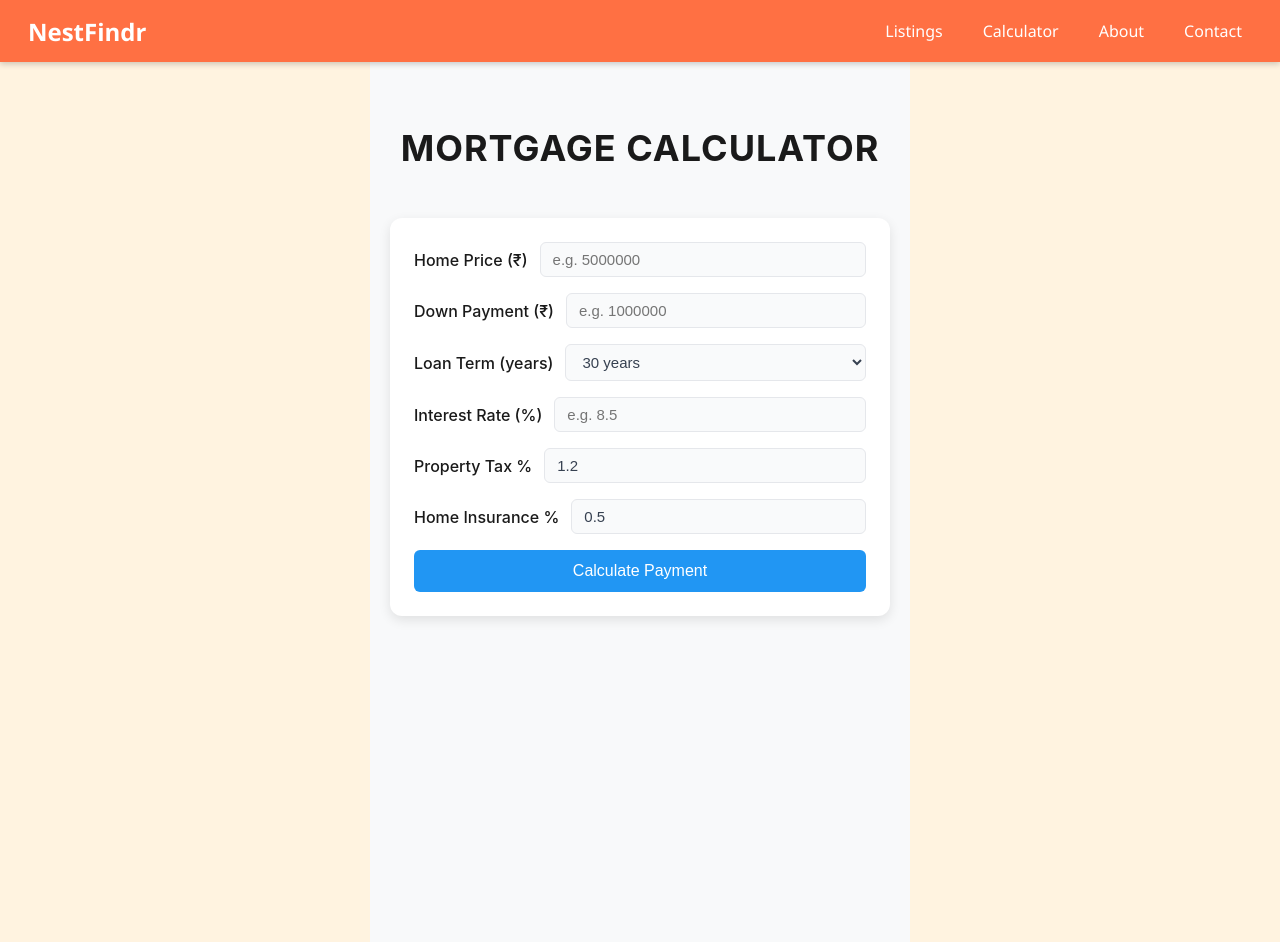
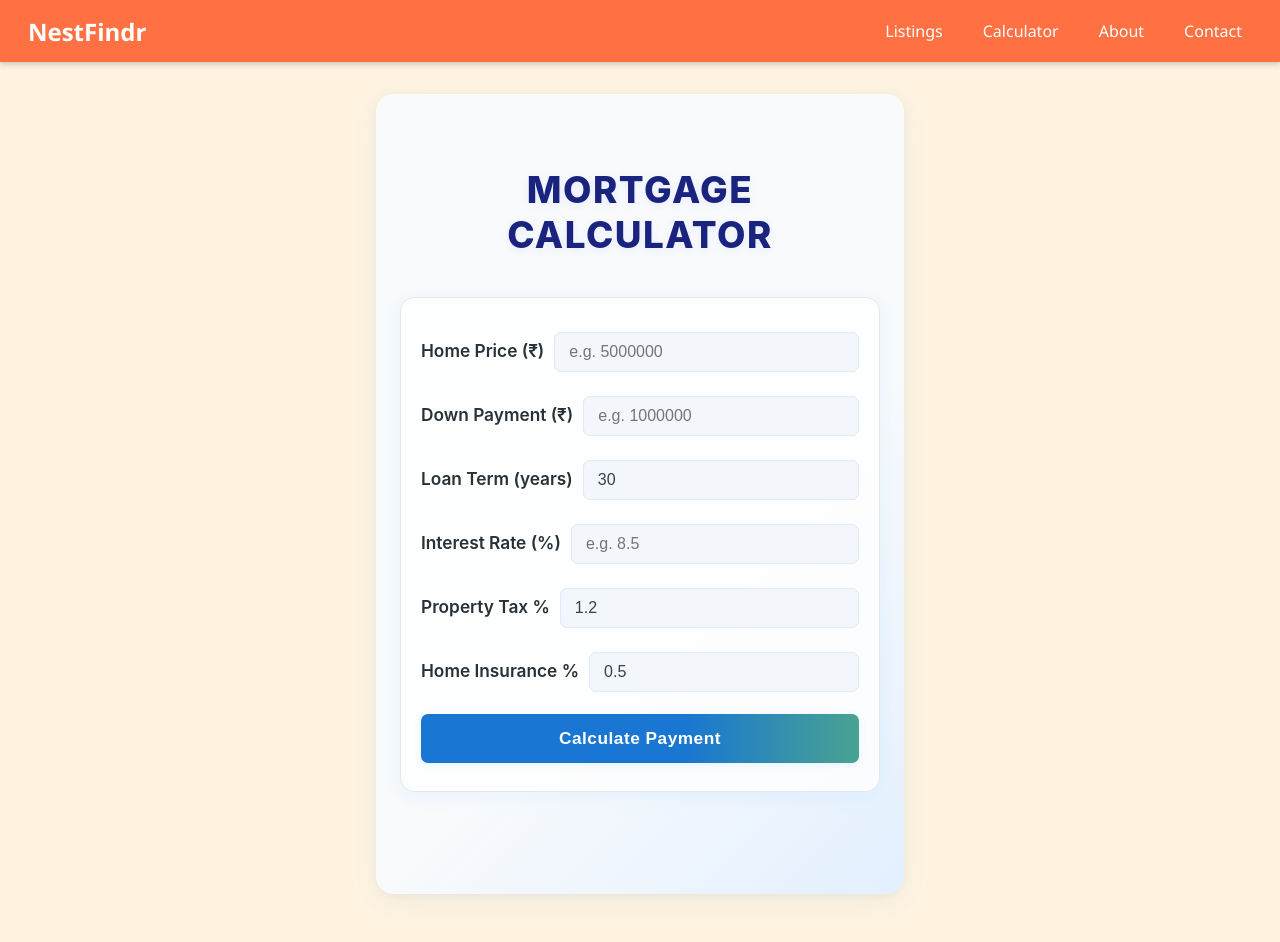
Before and after one commit to r0c0y/NestFindr, a React (Vite) app: page /calculator in a window 1280 px wide. Built offline with nearby package versions, Linux system fonts and the light colour scheme.

Commit message:
make pagination better and changes in mortrage calculator and it's css

```diff
--- a/src/pages/Calculator.jsx
+++ b/src/pages/Calculator.jsx
@@ -10,21 +10,59 @@ const Calculator = () => {
   const [insurance, updateInsurance] = useState('0.5');
   const [result, updateResult] = useState(null);
 
+  const showAlert = (msg) => {
+    window.alert(msg);
+  };
+
   const calculateMortgage = () => {
-    if (!homePrice || !downPayment || !interestRate) {
+    // Convert all to numbers
+    const price = Number(homePrice);
+    const payment = Number(downPayment);
+    const termYears = Number(loanTerm);
+    const rate = Number(interestRate);
+    const tax = Number(propertyTax);
+    const ins = Number(insurance);
+
+    // Validation
+    if (
+      !price || !payment || !termYears || !rate ||
+      isNaN(price) || isNaN(payment) || isNaN(termYears) || isNaN(rate) ||
+      price <= 0 || payment < 0 || termYears <= 0 || rate <= 0
+    ) {
+      showAlert('Please enter valid positive numbers for all required fields.');
+      return;
+    }
+    if (payment > price) {
+      showAlert('Down payment cannot be greater than home price.');
+      return;
+    }
+    if (tax < 0 || ins < 0) {
+      showAlert('Property tax and insurance cannot be negative.');
+      return;
+    }
+    if (price - payment <= 0) {
+      showAlert('Loan amount must be greater than zero.');
+      return;
+    }
+    if (termYears > 100) {
+      showAlert('Loan term is too long. Please enter a realistic value.');
       return;
     }
 
-    const price = Number(homePrice);
-    const payment = Number(downPayment);
-    const term = Number(loanTerm) * 12;
-    const rate = Number(interestRate) / 100 / 12;
-    const taxRate = Number(propertyTax) / 100 / 12;
-    const insuranceRate = Number(insurance) / 100 / 12;
+    const term = termYears * 12;
+    const monthlyRate = rate / 100 / 12;
+    const taxRate = tax / 100 / 12;
+    const insuranceRate = ins / 100 / 12;
+    const loanAmount = price - payment;
 
-    const loanAmount = price - payment;
-    const monthlyPrincipalAndInterest =
-      (loanAmount * rate * (1 + rate) ** term) / ((1 + rate) ** term - 1);
+    let monthlyPrincipalAndInterest = 0;
+    if (monthlyRate === 0) {
+      monthlyPrincipalAndInterest = loanAmount / term;
+    } else {
+      monthlyPrincipalAndInterest =
+        (loanAmount * monthlyRate * (1 + monthlyRate) ** term) /
+        ((1 + monthlyRate) ** term - 1);
+    }
     const monthlyTax = price * taxRate;
     const monthlyInsurance = price * insuranceRate;
 
@@ -49,37 +87,72 @@ const Calculator = () => {
       <div className="calculator-form">
         <div className="form-group">
           <label>Home Price (₹)
-            <input type="number" value={homePrice} onChange={(e) => updateHomePrice(e.target.value)} placeholder="e.g. 5000000"/>
+            <input
+              type="number"
+              min="0"
+              value={homePrice}
+              onChange={(e) => updateHomePrice(e.target.value)}
+              placeholder="e.g. 5000000"
+            />
           </label>
         </div>
         <div className="form-group">
           <label>Down Payment (₹)
-            <input type="number" value={downPayment} onChange={(e) => updateDownPayment(e.target.value)} placeholder="e.g. 1000000"/>
+            <input
+              type="number"
+              min="0"
+              value={downPayment}
+              onChange={(e) => updateDownPayment(e.target.value)}
+              placeholder="e.g. 1000000"
+            />
           </label>
         </div>
         <div className="form-group">
           <label>Loan Term (years)
-            <select value={loanTerm} onChange={(e) => updateLoanTerm(e.target.value)}>
-              <option value="30">30 years</option>
-              <option value="20">20 years</option>
-              <option value="15">15 years</option>
-              <option value="10">10 years</option>
-            </select>
+            <input
+              type="number"
+              min="1"
+              max="100"
+              value={loanTerm}
+              onChange={(e) => updateLoanTerm(e.target.value)}
+              placeholder="e.g. 20"
+            />
           </label>
         </div>
         <div className="form-group">
           <label>Interest Rate (%)
-            <input type="number" value={interestRate} onChange={(e) => updateInterestRate(e.target.value)} placeholder="e.g. 8.5" step="0.1"/>
+            <input
+              type="number"
+              min="0"
+              step="0.01"
+              value={interestRate}
+              onChange={(e) => updateInterestRate(e.target.value)}
+              placeholder="e.g. 8.5"
+            />
           </label>
         </div>
         <div className="form-group">
           <label>Property Tax %
-            <input type="number" value={propertyTax} onChange={(e) => updatePropertyTax(e.target.value)} placeholder="e.g. 1.2" step="0.1"/>
+            <input
+              type="number"
+              min="0"
+              step="0.01"
+              value={propertyTax}
+              onChange={(e) => updatePropertyTax(e.target.value)}
+              placeholder="e.g. 1.2"
+            />
           </label>
         </div>
         <div className="form-group">
           <label>Home Insurance %
-            <input type="number" value={insurance} onChange={(e) => updateInsurance(e.target.value)} step="0.1" placeholder="e.g. 0.5"/>
+            <input
+              type="number"
+              min="0"
+              step="0.01"
+              value={insurance}
+              onChange={(e) => updateInsurance(e.target.value)}
+              placeholder="e.g. 0.5"
+            />
           </label>
         </div>
         <button className="calculate-button" onClick={handleSubmit}>
--- a/src/styles/Calculator.css
+++ b/src/styles/Calculator.css
@@ -1,117 +1,129 @@
 .calculator-container {
-  max-width: 500px;
-  margin: 0 auto;
-  padding: 40px 20px;
-  background: #f8f9fa;
-  min-height: 100vh;
+  max-width: 480px;
+  margin: 32px auto;
+  padding: 48px 24px 32px 24px;
+  background: linear-gradient(135deg, #f8fafc 60%, #e3f0ff 100%);
+  min-height: 90vh;
+  border-radius: 18px;
+  box-shadow: 0 8px 32px rgba(33, 150, 243, 0.08), 0 1.5px 8px rgba(0,0,0,0.04);
   font-family: 'Inter', -apple-system, BlinkMacSystemFont, 'Segoe UI', Roboto, sans-serif;
 }
 
 .calculator-title {
-  font-size: 36px;
-  font-weight: 700;
-  color: #1a1a1a;
+  font-size: 2.3rem;
+  font-weight: 800;
+  color: #1a237e;
   text-align: center;
-  margin-bottom: 48px;
+  margin-bottom: 40px;
   text-transform: uppercase;
-  letter-spacing: 1px;
+  letter-spacing: 1.5px;
+  text-shadow: 0 2px 8px rgba(33, 72, 243, 0.08);
 }
 
 .calculator-form {
-  background: #ffffff;
-  padding: 24px;
-  border-radius: 12px;
-  box-shadow: 0 4px 12px rgba(0, 0, 0, 0.1);
-  margin-bottom: 32px;
+  background: #ffffffcc;
+  padding: 32px 20px 28px 20px;
+  border-radius: 14px;
+  box-shadow: 0 4px 18px rgba(33, 150, 243, 0.07);
+  margin-bottom: 36px;
+  border: 1px solid #e3e8f0;
 }
 
 .form-group {
-  margin-bottom: 16px;
+  margin-bottom: 22px;
 }
 
 .form-group label {
   display: flex;
   align-items: center;
-  font-size: 16px;
-  font-weight: 500;
-  color: #1a1a1a;
-  gap: 12px;
+  font-size: 1.08rem;
+  font-weight: 600;
+  color: #263238;
+  gap: 10px;
+  margin-bottom: 6px;
 }
 
 .form-group input,
 .form-group select {
   flex: 1;
-  padding: 8px 12px;
-  font-size: 15px;
+  padding: 10px 14px;
+  font-size: 1rem;
   color: #374151;
-  background: #f9fafb;
-  border: 1px solid #e5e7eb;
-  border-radius: 6px;
-  transition: border-color 0.2s ease;
+  background: #f3f6fa;
+  border: 1.5px solid #dbeafe;
+  border-radius: 7px;
+  transition: border-color 0.2s, box-shadow 0.2s;
+  margin-top: 2px;
 }
 
 .form-group input:focus,
 .form-group select:focus {
   outline: none;
-  border-color: #2196F3;
-  box-shadow: 0 0 0 3px rgba(33, 150, 243, 0.1);
+  border-color: #1976d2;
+  box-shadow: 0 0 0 3px rgba(33, 150, 243, 0.13);
 }
 
 .calculate-button {
   width: 100%;
-  padding: 12px;
-  font-size: 16px;
-  font-weight: 500;
-  color: #ffffff;
-  background: #2196F3;
+  padding: 14px;
+  font-size: 1.08rem;
+  font-weight: 700;
+  color: #fff;
+  background: linear-gradient(90deg, #1976d2 60%, #49a391 100%);
   border: none;
-  border-radius: 6px;
+  border-radius: 7px;
   cursor: pointer;
-  transition: all 0.2s ease;
+  transition: background 0.18s, transform 0.18s, box-shadow 0.18s;
+  box-shadow: 0 2px 8px rgba(33, 150, 243, 0.10);
+  letter-spacing: 0.5px;
 }
 
 .calculate-button:hover {
-  background: #49a391;
-  transform: translateY(-1px);
-  box-shadow: 0 2px 8px rgba(33, 150, 243, 0.3);
+  background: linear-gradient(90deg, #49a391 60%, #1976d2 100%);
+  transform: translateY(-2px) scale(1.01);
+  box-shadow: 0 4px 16px rgba(33, 150, 243, 0.18);
 }
 
 .calculate-button:active {
-  transform: translateY(0);
-  box-shadow: 0 1px 4px rgba(11, 11, 11, 0.1);
+  transform: translateY(0) scale(0.99);
+  box-shadow: 0 1px 4px rgba(33, 150, 243, 0.08);
 }
 
 .result {
-  background: #f5a351;
-  padding: 20px;
-  border-radius: 12px;
-  box-shadow: 0 4px 12px rgba(0, 0, 0, 0.1);
+  background: linear-gradient(90deg, #f5a351 80%, #ffe0b2 100%);
+  padding: 26px 18px;
+  border-radius: 14px;
+  box-shadow: 0 4px 16px rgba(245, 163, 81, 0.10);
   text-align: center;
+  margin-top: 12px;
 }
 
 .result-title {
-  font-size: 24px;
-  font-weight: 600;
+  font-size: 1.5rem;
+  font-weight: 700;
   color: #2148f3;
-  margin: 0;
+  margin: 0 0 10px 0;
+  letter-spacing: 0.5px;
 }
 .breakdown {
-  margin-top: 16px;
+  margin-top: 18px;
 }
 
 .breakdown h4 {
-  font-size: 20px;
-  font-weight: 700;
+  font-size: 1.18rem;
+  font-weight: 800;
   color: #484848;
   margin-bottom: 12px;
   text-align: center;
+  letter-spacing: 0.2px;
 }
 
 .breakdown-item {
   display: flex;
   justify-content: space-between;
-  padding: 5px 0;
+  padding: 7px 0;
   border-bottom: 1px solid #e6cfcf;
+  font-size: 1rem;
 }
 
 .breakdown-item:last-child {
@@ -120,9 +132,11 @@
 
 .breakdown-item span:first-child {
   font-weight: 600;
+  color: #263238;
 }
 
 .breakdown-item span:last-child {
-  font-weight: 500;
+  font-weight: 600;
   color: #9511e2;
+  letter-spacing: 0.2px;
 }
--- a/src/styles/Listings.css
+++ b/src/styles/Listings.css
@@ -30,7 +30,7 @@
   align-items: center;
   gap: 8px;
   padding: 20px 0;
-  max-width: 450px;
+  max-width: 530px;
   margin: 0 auto;
   background: rgb(202, 202, 202);
   border-radius: 8px;
```
Also changed, not shown: src/pages/Listings.jsx (+44 -18 lines).
